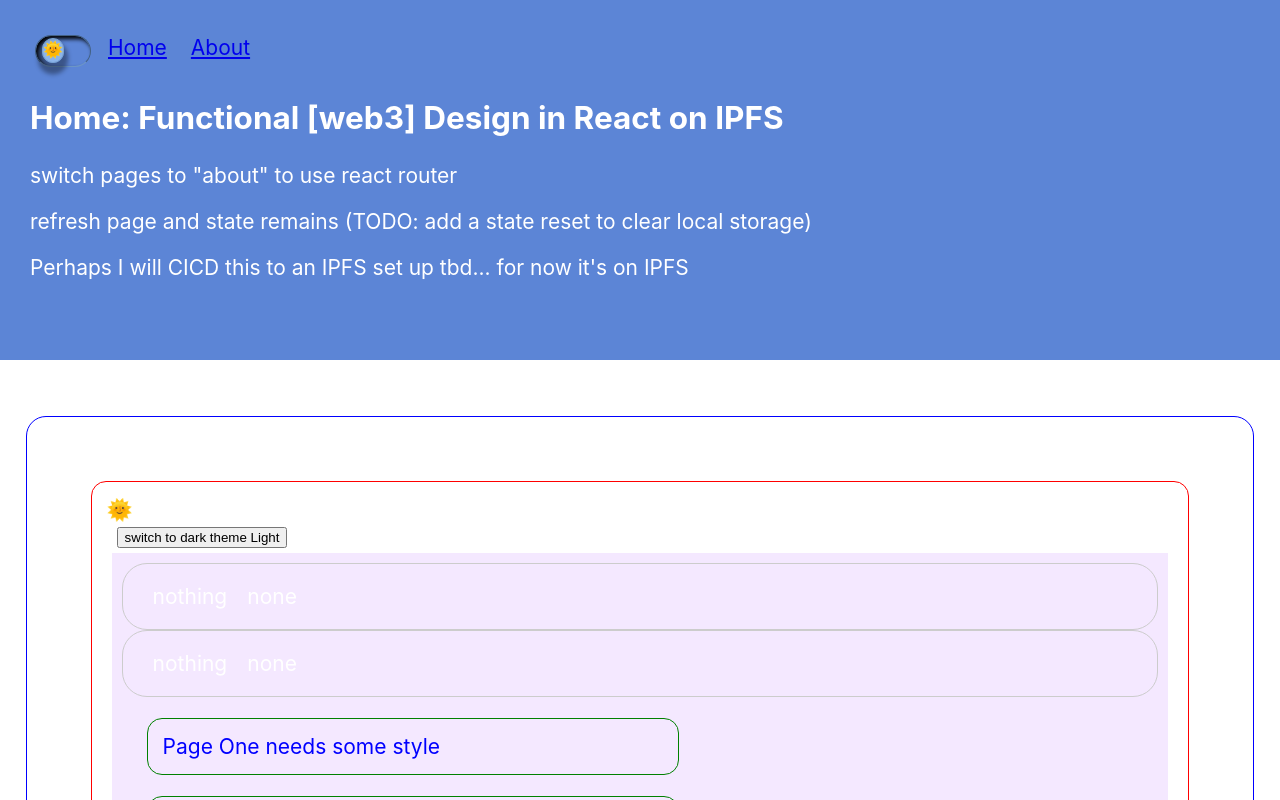
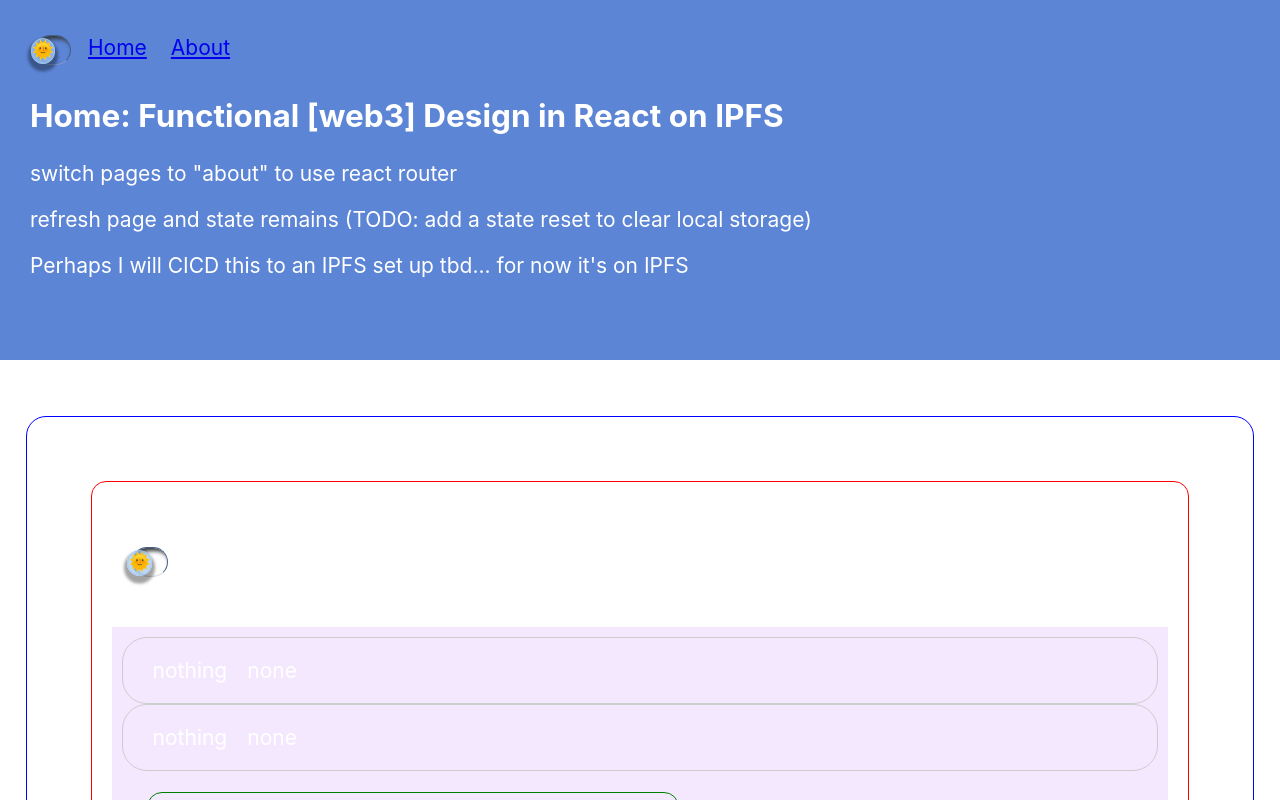
Before and after one commit to ptekspy/context-theme-router, a React (Create React App) app: page / in a window 1280 px wide. Shown: the top 800 px of the page. Built offline with nearby package versions, Linux system fonts and the light colour scheme; no server answers.

Commit message:
merged media into components

```diff
--- a/src/components/Mode/Mode.css
+++ b/src/components/Mode/Mode.css
@@ -1,41 +1,45 @@
 .mode-setting {
   border: 0.4px solid #436184;
-  border-bottom-color: #6D96C5;
+  border-bottom-color: rgba(169, 182, 197, 0.5);
   border-radius: 18px;
-  height: 26px;
-  width: 50px;
+  height: 24px;
+  width: 30px;
   padding: 2px;
   margin: 5px;
   display: flex;
   flex-direction: row;
   justify-content: center;
-  box-shadow: inset 3px 3px 4px #000;
+  box-shadow: inset 3px 3px 4px #353739;
 }
 
 .mode-setting:hover {
   border: 1px solid #4C5E6A;
-  border-bottom-color: #78A5D8;
+  border-bottom-color: #6D96C5;
   cursor:pointer;
-  box-shadow: inset 4px 4px 5px #4C5E6A;
+  box-shadow: inset 3px 2px 3px #4C5E6A;
   background-color: rbga(177, 210, 232, 0.4);
 }
 
 .mode-setting span {
-  font-size: 16px;
-  height: 23px;
-  width: 23px;
+  font-size: 18px;
+  height: 24px;
+  width: 24px;
+}
+
+.empty {
+  width: 10px;
 }
 
 .circle-switch {
-  border: 0.5px solid #79A3D2;
+  border: 0.5px solid #A1C4EC;
   border-radius: 50px;
-  box-shadow: 0 7.5px 4px 4px rgba(0,0,0,0.36);
+  box-shadow: 0 4.5px 3px 3px rgba(0,0,0,0.36);
   background-color: rgba(159, 200, 244, 0.7)
 }
 
 .circle-switch-hover {
-  border: 0.5px solid #7AA3BD;
+  border: 0.5px solid #A1C4EC;
   background-color:#CCCCCC;
   border-radius: 50px;
-  box-shadow: 0 7.5px 4px 4px rgba(0,0,0,0.36);
+  box-shadow: 0 3.5px 1px 1px rgba(0,0,0,0.36);
 }
--- a/src/components/Mode/Mode.tsx
+++ b/src/components/Mode/Mode.tsx
@@ -15,9 +15,9 @@ export default function Mode() {
             }
           }}>
             {theme === 'Dark'?
-              (<><span> </span><span className="circle-switch">🌙</span></>)
+              (<><span className="empty"></span><span className="circle-switch">🌙</span></>)
             :
-              (<><span className="circle-switch">🌞</span><span> </span></>)
+              (<><span className="circle-switch">🌞</span><span className="empty"></span></>)
             }
         </span>
   );
--- a/src/pages/PageOne/PageOne.tsx
+++ b/src/pages/PageOne/PageOne.tsx
@@ -3,6 +3,7 @@ import './PageOne.css';
 import { useTheme, Theme } from '../../ThemeContext';
 import PageTwo from '../../pages/PageTwo/PageTwo'; // nested component
 import Media from '../../components/Media/Media';
+import Mode from '../../components/Mode/Mode';
 
 const PageOne = () => {
   const { theme, setTheme } = useTheme();
@@ -10,16 +11,11 @@ const PageOne = () => {
 
   return (
     <div className={`p1p-${theme.toString().toLowerCase()}`}>
-        <div>{theme === 'Dark' ? "🌙" : "🌞"}</div>
-          <button onClick={() => {
-            if(theme === 'Dark'){
-              setTheme(Theme.Light)
-            }else{
-              setTheme(Theme.Dark)
-            }
-          }}>
-            switch to dark theme {theme}
-          </button>
+        <div style={{margin:'20px'}}>
+          <span style={{padding:'5px'}}>this little component is nested in page one</span>
+            <Mode />
+          <span style={{padding:'5px'}}>i'm in the process of refining the css</span>
+        </div>
         <div className={`p1p-wrap-${theme.toString().toLowerCase()}`}>
           <Media url="https://ipfs.io/ipfs/QmWJ3HnbLKm3WM2rkjugbUJ1tNj5iWLb8ZbUJUw5GkhWmJ" />
           <Media url="https://ipfs.io/ipfs/QmcNtgAdi9fnHWHQa5QxWLFtRYNuyiHCe8VJyYXxLm55HX" />
```
Lines whose indentation alone changed are shown as unchanged.
